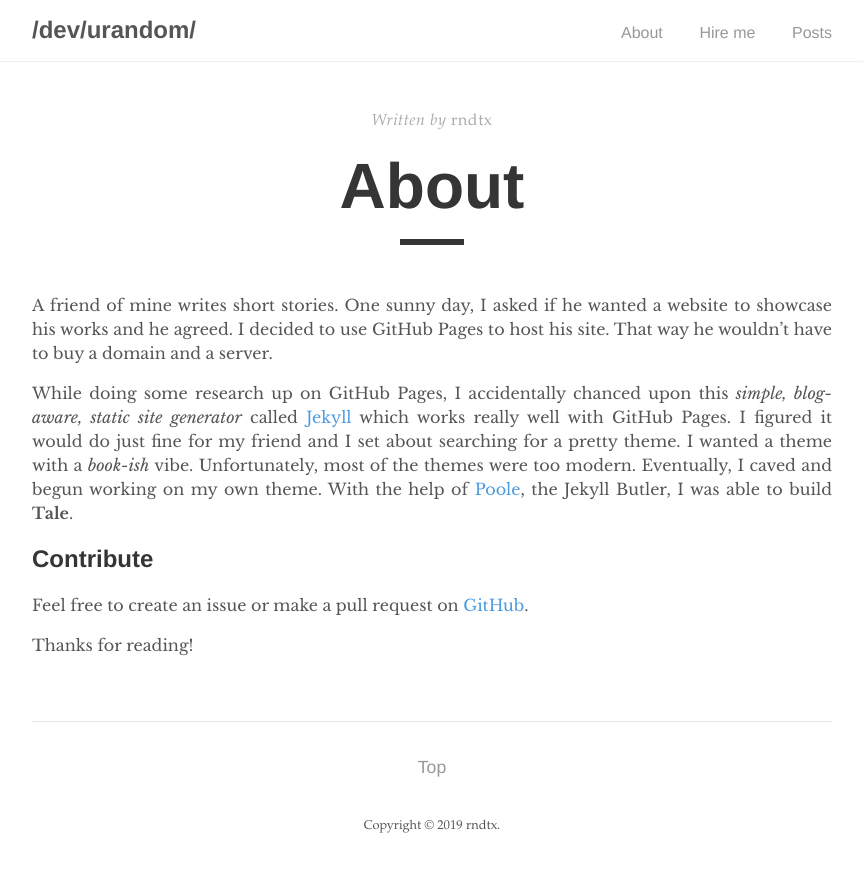
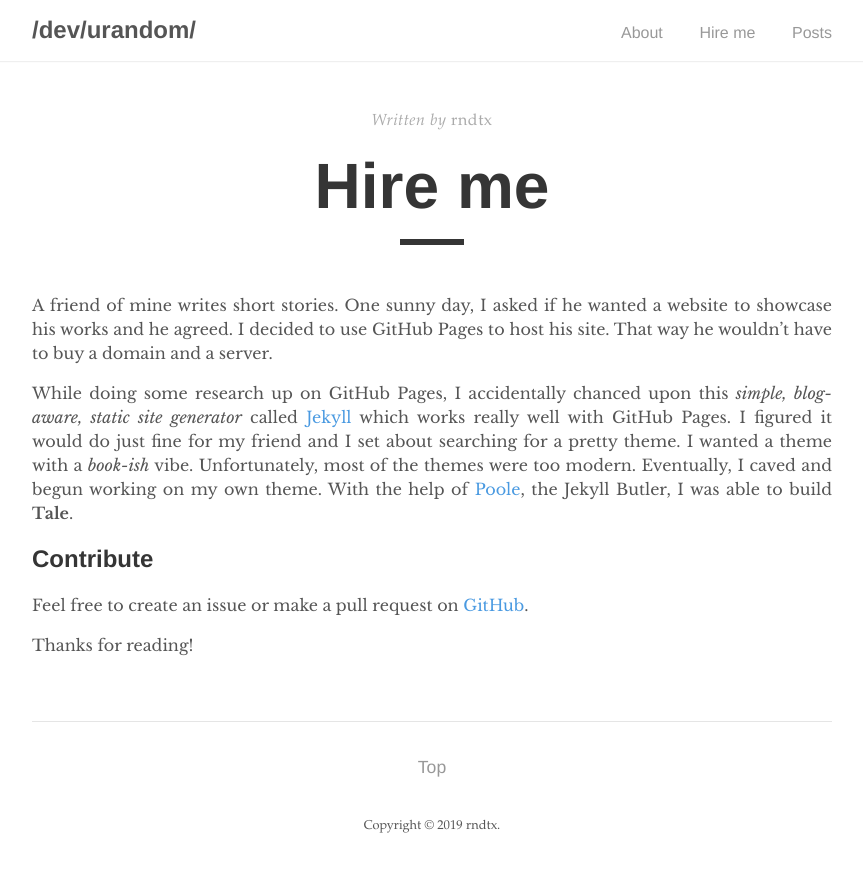
Before and after one commit to nikotidar/nikotidar.github.io, a Jekyll site: the page built from _pages/hireme.md, in a window 1280 px wide. Shown: the top 872 px of the page, without its empty margins (208-1071 px from the left). Built offline with Jekyll 4.4.1, drawn with Linux system fonts in a browser that asks for light colours.

Commit message:
edit: pages
Signed-off-by: Niko Tidar Lantang Perkasa <me@rndtx.id>

```diff
--- a/_pages/hireme.md
+++ b/_pages/hireme.md
@@ -1,8 +1,8 @@
 ---
 layout: post
-title: "About"
+title: "Hire me"
 author: "rndtx"
-permalink: /about/
+permalink: /hire/
 ---
 
 A friend of mine writes short stories. One sunny day, I asked if he wanted a website to showcase his works and he agreed. I decided to use GitHub Pages to host his site. That way he wouldn't have to buy a domain and a server.
```
